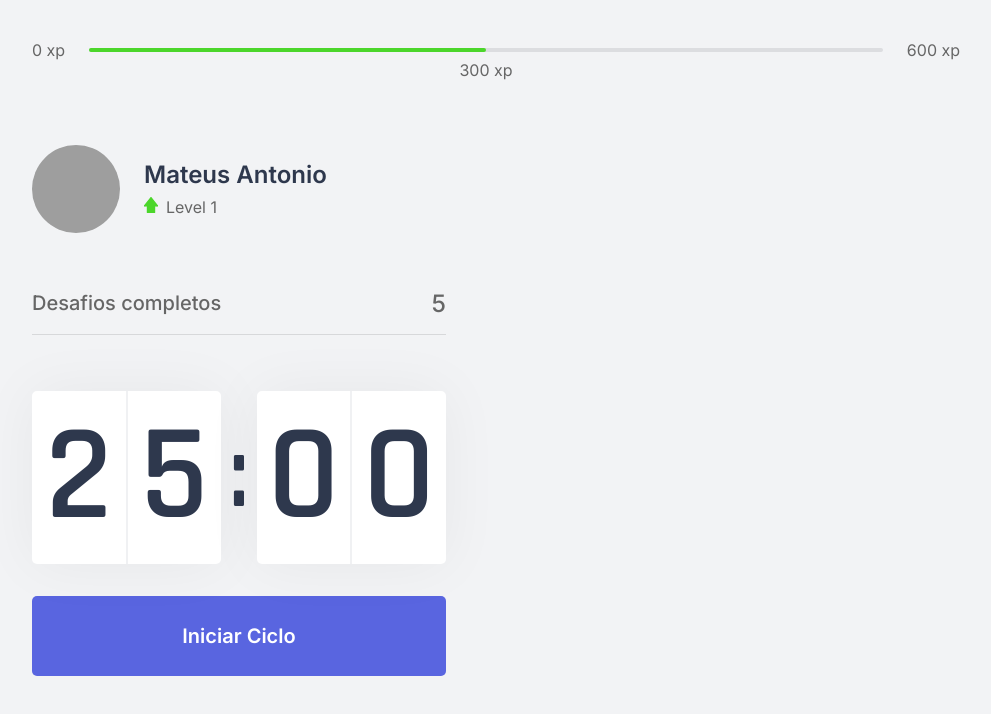
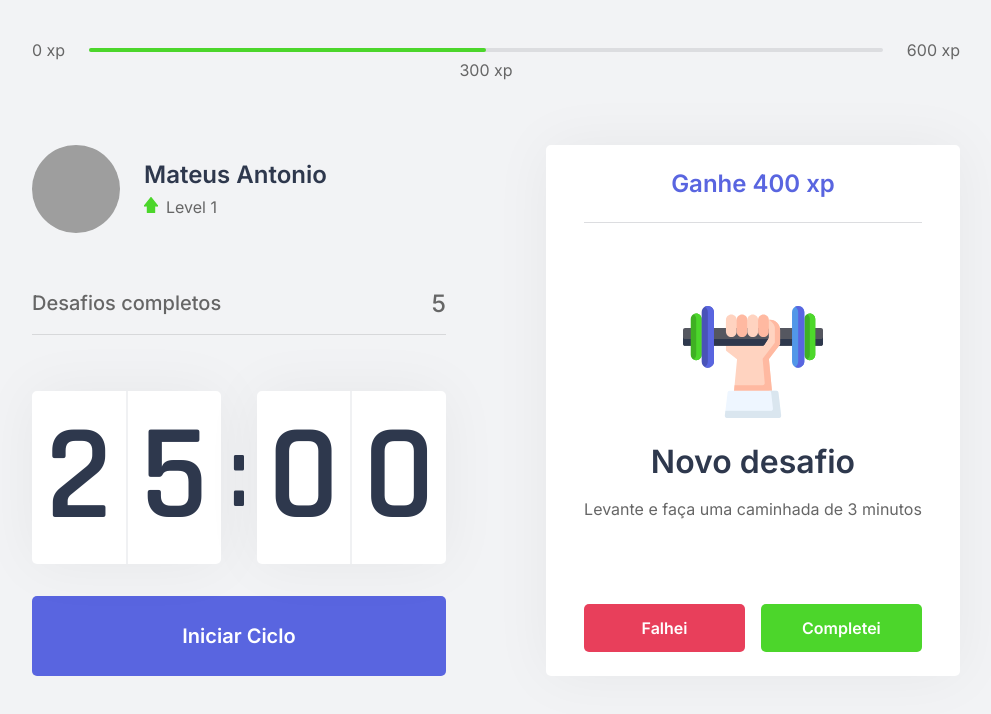
Before and after one commit to mateusntn/renew, a Next.js app: page / in a window 1280 px wide. Shown: the top 714 px of the page, without its empty margins (144-1135 px from the left). Built offline with nearby package versions, Linux system fonts and the light colour scheme; grey boxes are pictures that could not be loaded.

Commit message:
Create the ChallengeBox component

```diff
--- /dev/null
+++ b/src/components/ChallengeBox.tsx
@@ -0,0 +1,31 @@
+import styles from '../styles/components/ChallengeBox.module.css'
+
+export function ChallengeBox() {
+    const hasActiveChallenge = true;
+
+    return (
+        <div className={styles.challengeBoxContainer}>
+            {hasActiveChallenge ? (
+                <div className={styles.challengeActive}>
+                    <header>Ganhe 400 xp</header>
+                    <main>
+                        <img src="icons/body.svg" alt=""/>
+                        <strong>Novo desafio</strong>
+                        <p>Levante e faça uma caminhada de 3 minutos</p>
+                    </main>
+                    <footer>
+                        <button type="button" className={styles.challengeFailedButton}>Falhei</button>
+                        <button type="button" className={styles.challengeSuccededButton}>Completei</button>
+                    </footer>
+                </div>
+            ) : (
+                <div className={styles.challengeNotActive}>
+                <strong>Finalize um ciclo para receber um desafio</strong>
+                <p><img src="icons/level-up.svg" alt="Level Up"/>
+                    Avance de level completando desafios
+                </p>
+            </div>
+            )}
+        </div>
+    );
+}
--- a/src/pages/index.tsx
+++ b/src/pages/index.tsx
@@ -1,10 +1,13 @@
+import Head from "next/head";
+import styles from '../styles/pages/Home.module.css'
+
+
+import { ChallengeBox } from "../components/ChallengeBox";
 import { Countdown } from "../components/Countdown";
 import { CompletedChallanges } from "../components/CompletedChallenges"
 import { ExperienceBar } from "../components/ExperienceBar";
 import { Profile } from "../components/Profile";
 
-import Head from "next/head";
-import styles from '../styles/pages/Home.module.css'
 
 export default function Home() {
   return (
@@ -20,7 +23,7 @@
           <Countdown />
         </div>
         <div>
-
+          <ChallengeBox />
         </div>
       </section>
     </div>
--- /dev/null
+++ b/src/styles/components/ChallengeBox.module.css
@@ -0,0 +1,110 @@
+.challengeBoxContainer {
+    height: 100%;
+
+    background-color: var(--white);
+    border-radius: 5px;
+    box-shadow: 0 0 60px rgba(0, 0, 0, 0.05);
+    padding: 1.5rem 2rem;
+
+    display: flex;
+    flex-direction: column;
+    align-items: center;
+    justify-content: center;
+
+    text-align: center;
+}
+
+.challengeNotActive {
+    display: flex;
+    flex-direction: column;
+    align-items: center;
+}
+
+.challengeNotActive strong {
+    font-size: 1.5rem;
+    font-weight: 500;
+    line-height: 1.4;
+}
+
+.challengeNotActive p {
+    display: flex;
+    flex-direction: column;
+    align-items: center;
+    line-height: 1.4;
+    max-width: 70%;
+    margin-top: 3rem;
+}
+
+.challengeNotActive p img {
+    margin-bottom: 1rem;
+}
+
+.challengeActive {
+    height: 100%;
+    display: flex;
+    flex-direction: column;
+}
+
+.challengeActive header {
+    color: var(--blue);
+    font-weight: 600;
+    font-size: 1.5rem;
+    padding: 0 2rem 1.5rem;
+    border-bottom: 1px solid var(--gray-line);
+}
+
+.challengeActive main {
+    flex: 1;
+
+    display: flex;
+    flex-direction: column;
+    align-items: center;
+    justify-content: center;
+}
+
+.challengeActive main strong {
+    font-weight: 600;
+    font-size: 2rem;
+    color: var(--title);
+    margin: 1.5rem 0 1rem;
+}
+
+.challengeActive main p {
+    line-height: 1.5;
+}
+
+.challengeActive footer {
+    display: grid;
+    grid-template-columns: repeat(2 , 1fr);
+    gap: 1rem;
+}
+
+.challengeActive footer button {
+    height: 3rem;
+
+    display: flex;
+    justify-content: center;
+    align-items: center;
+
+    border: 0;
+    border-radius: 5px;
+
+    color: var(--white);
+
+    font-size: 1rem;
+    font-weight: 600;
+
+    transition: filter 0.2s linear;
+}
+
+.challengeActive footer button.challengeFailedButton {
+    background-color: var(--red);
+}
+
+.challengeActive footer button.challengeSuccededButton {
+    background-color: var(--green);
+}
+
+.challengeActive footer button:hover {
+    filter: brightness(0.9);
+}
```
